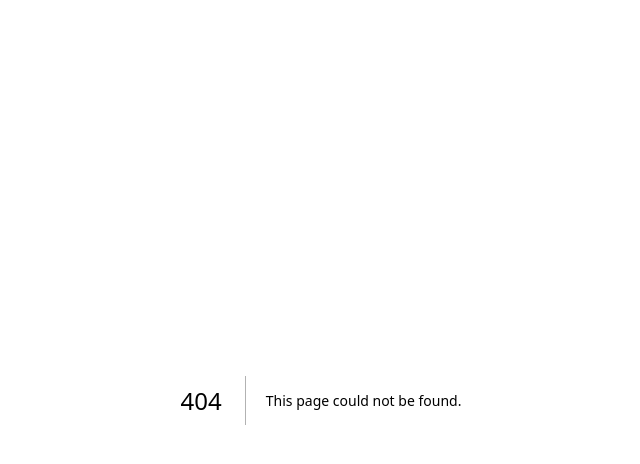
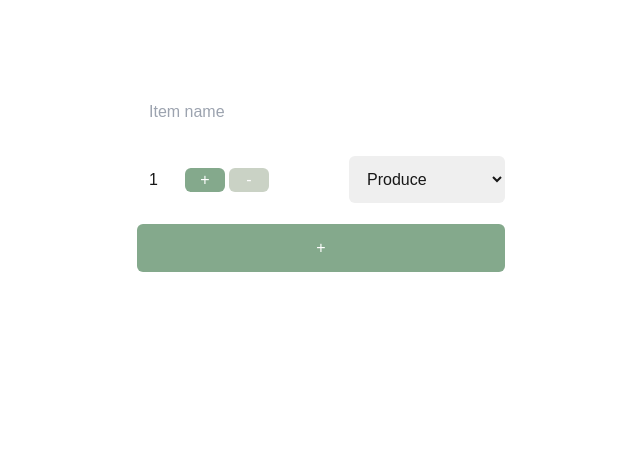
Before and after one commit to Suhee-K/cprg306-assignments, a Next.js app: page /week-5 in a window 1280 px wide. Before the commit this address had no page. Shown: the top 464 px of the page, without its empty margins (319-959 px from the left). Built offline with nearby package versions, Linux system fonts and the light colour scheme.

Commit message:
worked on week-5 assignment

```diff
--- a/app/page.js
+++ b/app/page.js
@@ -16,6 +16,9 @@ export default function Home() {
         <li>
           <Link href="/week-4">Week 4</Link>
         </li>
+        <li>
+          <Link href="/week-5">Week 5</Link>
+        </li>
       </ul>
     </div>
   );
--- /dev/null
+++ b/app/week-5/new-item.js
@@ -0,0 +1,93 @@
+"use client";
+
+import { useState } from "react";
+
+export default function NewItem() {
+  const [quantity, setQuantity] = useState(1);
+  const [name, setName] = useState("");
+  const [category, setCategory] = useState("Produce");
+
+  function increment() {
+    if (quantity < 20) {
+      setQuantity(quantity + 1);
+    }
+  }
+
+  function decrement() {
+    if (quantity > 1) {
+      setQuantity(quantity - 1);
+    }
+  }
+
+  function handleSubmit(e) {
+    if (!name) {
+      return;
+    }
+    e.preventDefault();
+    alert(`Added item: ${name}, Quantity: ${quantity}, Category: ${category}`);
+    setQuantity(1);
+    setName("");
+    setCategory("Produce");
+  }
+
+  return (
+    <div className="mx-auto mt-20 w-full max-w-sm p-2">
+      <form onSubmit={(e) => handleSubmit(e)}>
+        <div>
+          <input
+            type="text"
+            value={name}
+            onChange={(e) => setName(e.target.value)}
+            required
+            placeholder="Item name"
+            className="w-full p-3 rounded-md"
+            pattern="[A-Za-z]+"
+          />
+        </div>
+        <div className="flex items-start justify-between mt-5">
+          <div className="flex bg-white w-36 justify-between rounded-md p-3">
+            <span>{quantity}</span>
+            <div className="text-white">
+              <button
+                className="rounded-md disabled:bg-[#cad2c5] hover:bg-[#588157] bg-[#84a98c] box-border w-10 mr-1"
+                onClick={increment}
+                disabled={quantity === 20}
+              >
+                +
+              </button>
+              <button
+                onClick={decrement}
+                className="rounded-md disabled:bg-[#cad2c5] bg-[#84a98c] hover:bg-[#588157] box-border w-10 disabled:cursor-not-allowed"
+                disabled={quantity === 1}
+              >
+                -
+              </button>
+            </div>
+          </div>
+          <div>
+            <select className="p-3.5 rounded-md">
+              <option value="Produce">Produce</option>
+              <option value="Dairy">Dairy</option>
+              <option value="Bakery">Bakery</option>
+              <option value="Meat">Meat</option>
+              <option value="Frozen Foods">Frozen Foods</option>
+              <option value="Canned Goods">Canned Goods</option>
+              <option value="Dry Goods">Dry Goods</option>
+              <option value="Beverages">Beverages</option>
+              <option value="Snacks">Snacks</option>
+              <option value="Household">Household</option>
+              <option value="Other">Other</option>
+            </select>
+          </div>
+        </div>
+        <div className="flex">
+          <input
+            type="submit"
+            value="+"
+            className="items-center justify-center w-full mt-5 hover:bg-[#588157] bg-[#84a98c] p-3 rounded-md text-white"
+          ></input>
+        </div>
+      </form>
+    </div>
+  );
+}
--- /dev/null
+++ b/app/week-5/page.js
@@ -0,0 +1,9 @@
+import NewItem from "./new-item";
+
+export default function Page() {
+  return (
+    <div>
+      <NewItem />
+    </div>
+  );
+}
```
